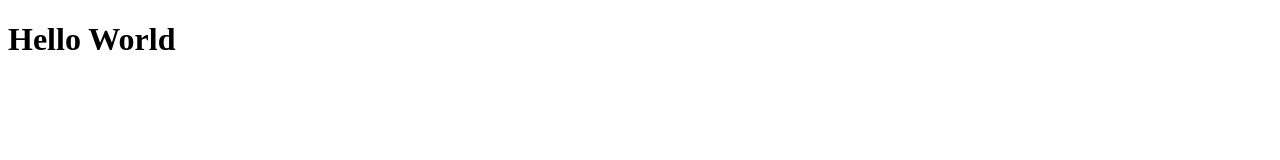
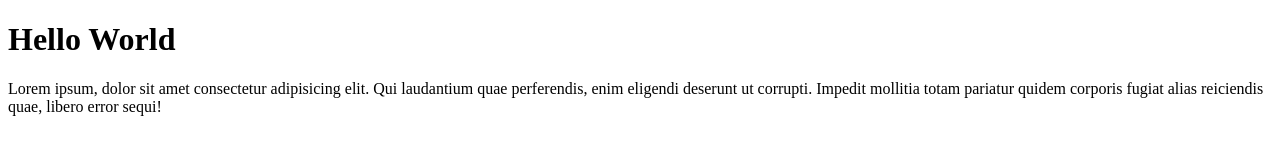
Before and after one commit to Nyanta-23/wpu-git-test, a plain HTML site: page index.html in a window 1280 px wide. Drawn offline with Linux system fonts and the light colour scheme.

Commit message:
Menambahkan paragraph di file index.html

```diff
--- a/index.html
+++ b/index.html
@@ -9,5 +9,6 @@
 <body>
 
     <h1>Hello World</h1>
+    <p>Lorem ipsum, dolor sit amet consectetur adipisicing elit. Qui laudantium quae perferendis, enim eligendi deserunt ut corrupti. Impedit mollitia totam pariatur quidem corporis fugiat alias reiciendis quae, libero error sequi!</p>
 </body>
 </html>
```
